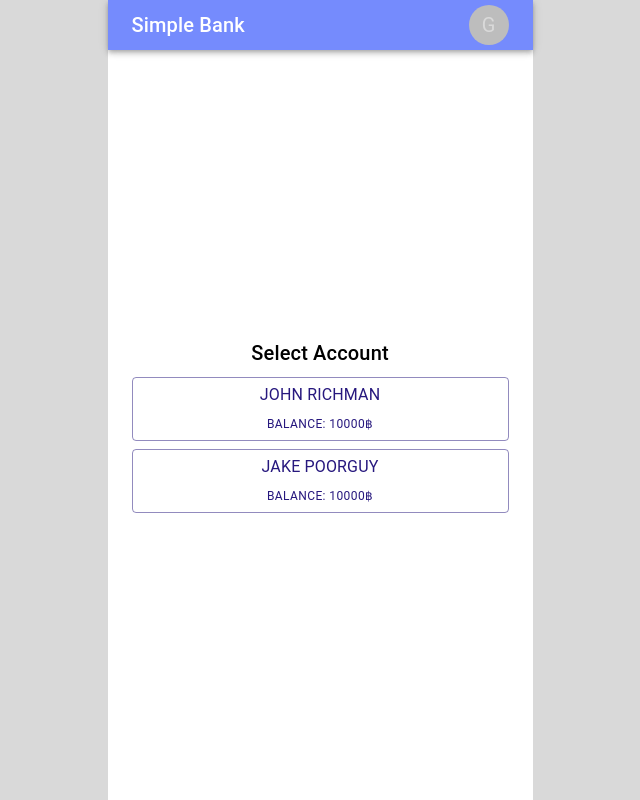
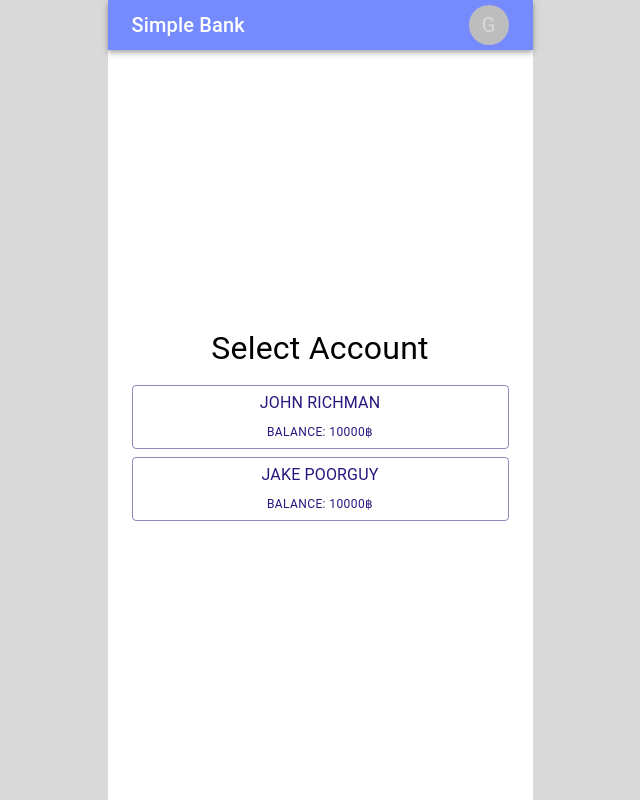
Before and after one commit to IBM-GuuTAR/simple-banking-app, a Next.js app in the folder website/: page / in a window 1280 px wide. Shown: the whole page, without its empty margins (320-960 px from the left). Built offline with nearby package versions, Linux system fonts and the light colour scheme.

Commit message:
Change path for select user

```diff
--- /dev/null
+++ b/website/src/app/login/page.tsx
@@ -0,0 +1,3 @@
+import SelectUserPage from '@/views/pages/select-user'
+
+export default SelectUserPage
--- a/website/src/views/pages/select-user/index.tsx
+++ b/website/src/views/pages/select-user/index.tsx
@@ -1,6 +1,8 @@
 'use client'
 
-import { Button, Container, Stack, Typography } from '@mui/material'
+import { Container, Stack, Typography } from '@mui/material'
+
+import CoreButton from '@/views/components/core/CoreButton'
 
 import { PageContainer } from './style'
 
@@ -9,22 +11,24 @@ export default function SelectUserPage() {
   return (
     <PageContainer>
       <Container>
-        <Stack gap={1}>
-          <Typography variant="h6" align="center">
+        <Stack gap={2}>
+          <Typography variant="h4" align="center">
             Select Account
           </Typography>
-          <Button variant="outlined">
+          <Stack gap={1}>
+            <CoreButton variant="outlined" path="/?user='John Richman'" fullWidth>
               <Stack gap={1}>
                 <Typography variant="body1">John Richman</Typography>
                 <Typography variant="caption">Balance: 10000฿</Typography>
               </Stack>
-          </Button>
-          <Button variant="outlined">
+            </CoreButton>
+            <CoreButton variant="outlined" path="/?user='Jake Poorguy'" fullWidth>
               <Stack gap={1}>
                 <Typography variant="body1">Jake Poorguy</Typography>
                 <Typography variant="caption">Balance: 10000฿</Typography>
               </Stack>
-          </Button>
+            </CoreButton>
+          </Stack>
         </Stack>
       </Container>
     </PageContainer>
```
Lines whose indentation alone changed are shown as unchanged.
